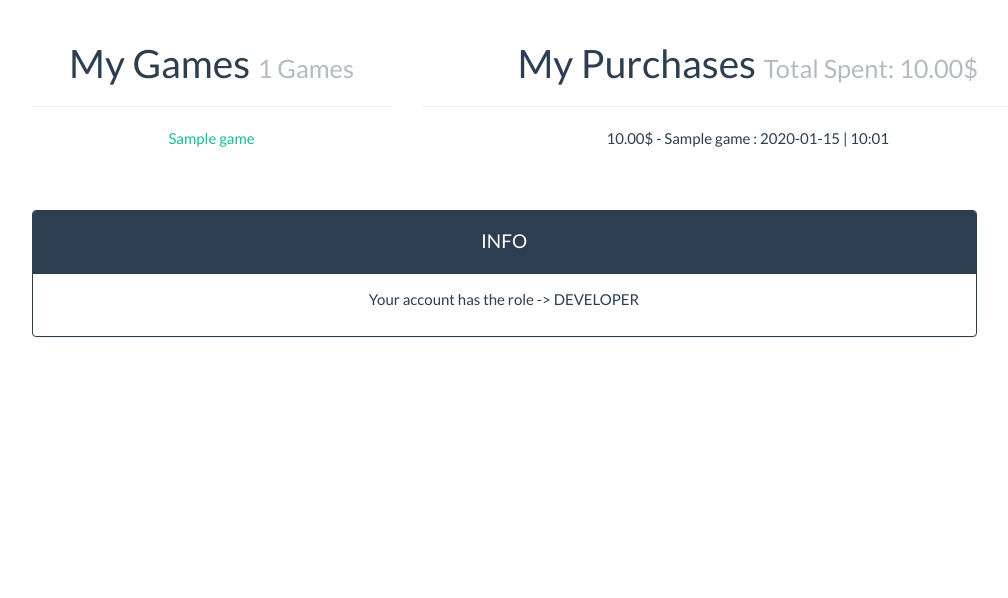
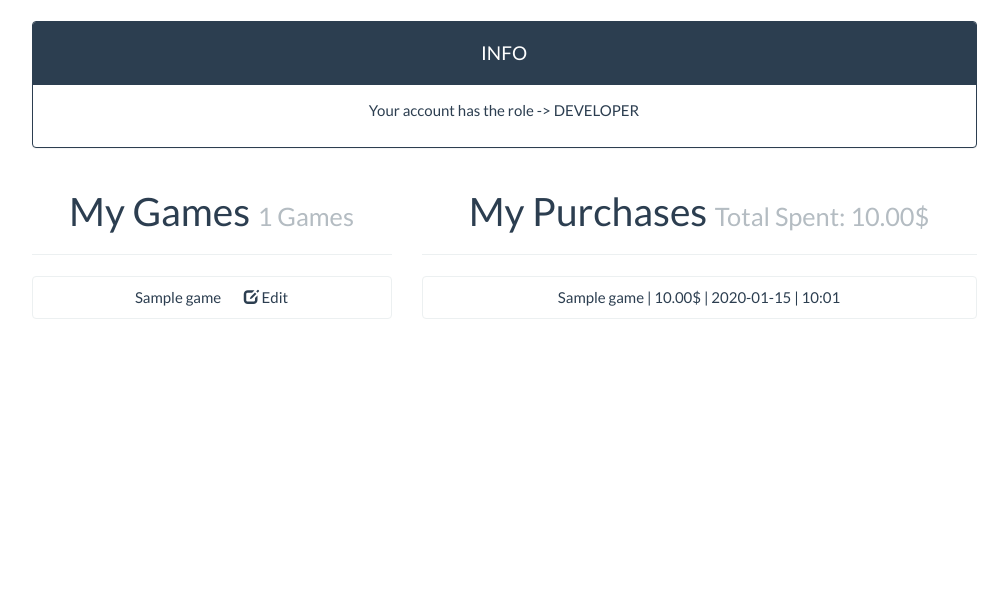
Before and after one commit to dorukgezici/django-gamestore, a Django app: page /profile/1 in a window 1280 px wide. Shown: the part 60-658 px from the top of the page, without its empty margins (136-1144 px from the left). Run offline with Django 3.2, Linux system fonts and the light colour scheme; a user stored in the database is signed in; tables that the repository leaves empty hold one stand-in row (values such as "Sample post"); some libraries are stand-ins or nearby versions.

Commit message:
Stats link and Profile UI

```diff
--- a/gamestore/models.py
+++ b/gamestore/models.py
@@ -69,4 +69,4 @@ class Payment(models.Model):
     date = models.DateTimeField(auto_now_add=True)
 
     def __str__(self):
-        return "{}$ - {} : {}".format(self.amount, self.game, self.date.strftime("%Y-%m-%d | %H:%m"))
+        return "{} | {}$ | {}".format(self.game, self.amount, self.date.strftime("%Y-%m-%d | %H:%m"))
--- a/gamestore/templates/base.html
+++ b/gamestore/templates/base.html
@@ -40,6 +40,8 @@
                         <li class="dropdown">
                             <a class="dropdown-toggle" data-toggle="dropdown" href="#"><span class="glyphicon glyphicon-tasks" style="margin-right: 0.5em;"></span> Developer <span class="caret"></span></a>
                             <ul class="dropdown-menu">
+                                {% url "profile" request.user.id as profile_url %}
+                                <li {% if request.path == profile_url %}class="active"{% endif %}><a href="{{ profile_url }}"><span class="glyphicon glyphicon-stats" style="margin-right: 0.5em;"></span> Statistics </a></li>
                                 {% url "game_create" as game_create_url %}
                                 <li {% if request.path == game_create_url %}class="active"{% endif %}><a href="{{ game_create_url }}"><span class="glyphicon glyphicon-plus" style="margin-right: 0.5em;"></span> Add Game </a></li>
                             </ul>
--- a/gamestore/templates/profile.html
+++ b/gamestore/templates/profile.html
@@ -3,22 +3,6 @@
 {% block body %}
     <div class="container center">
         <div class="row">
-            <div class="col-md-4 col-md-offset-1">
-                <h1>My Games <small>{{ my_games|length }} Games</small></h1>
-                <hr>
-                {% for game in my_games %}
-                    <p><a href="{% url "game" game.id %}">{{ game }}</a></p>
-                {% endfor %}
-            </div>
-            <div class="col-md-7">
-                <h1>My Purchases <small>Total Spent: {{ total_spent }}$</small></h1>
-                <hr>
-                {% for payment in payments %}
-                    <p>{{ payment }}</p>
-                {% endfor %}
-            </div>
-        </div>
-        <div style="margin-top: 50px;" class="row">
             <div class="col-md-10 col-md-offset-1">
                 <div class="panel panel-primary">
                     <div class="panel-heading">
@@ -35,5 +19,29 @@
                 </div>
             </div>
         </div>
+        <div class="row">
+            <div class="col-md-4 col-md-offset-1">
+                <h1>My Games <small>{{ my_games|length }} Games</small></h1>
+                <hr>
+                <ul class="list-group list-group-flush">
+                    {% for game in my_games %}
+                        <li class="list-group-item">
+                            <a class="text-primary" href="{% url "game" game.id %}">{{ game }}</a><a class="text-primary" href="{% url "game_update" game.id %}"><span class="glyphicon glyphicon-edit" style="margin-left: 1.5em;"></span> Edit </a>
+                        </li>
+                    {% endfor %}
+                </ul>
+            </div>
+            <div class="col-md-6">
+                <h1>My Purchases <small>Total Spent: {{ total_spent }}$</small></h1>
+                <hr>
+                <ul class="list-group list-group-flush">
+                    {% for payment in payments %}
+                        <li class="list-group-item">
+                            <a class="text-primary" href="{% url "game" payment.game.id %}">{{ payment }}</a>
+                        </li>
+                    {% endfor %}
+                </ul>
+            </div>
+        </div>
     </div>
 {% endblock %}
```
